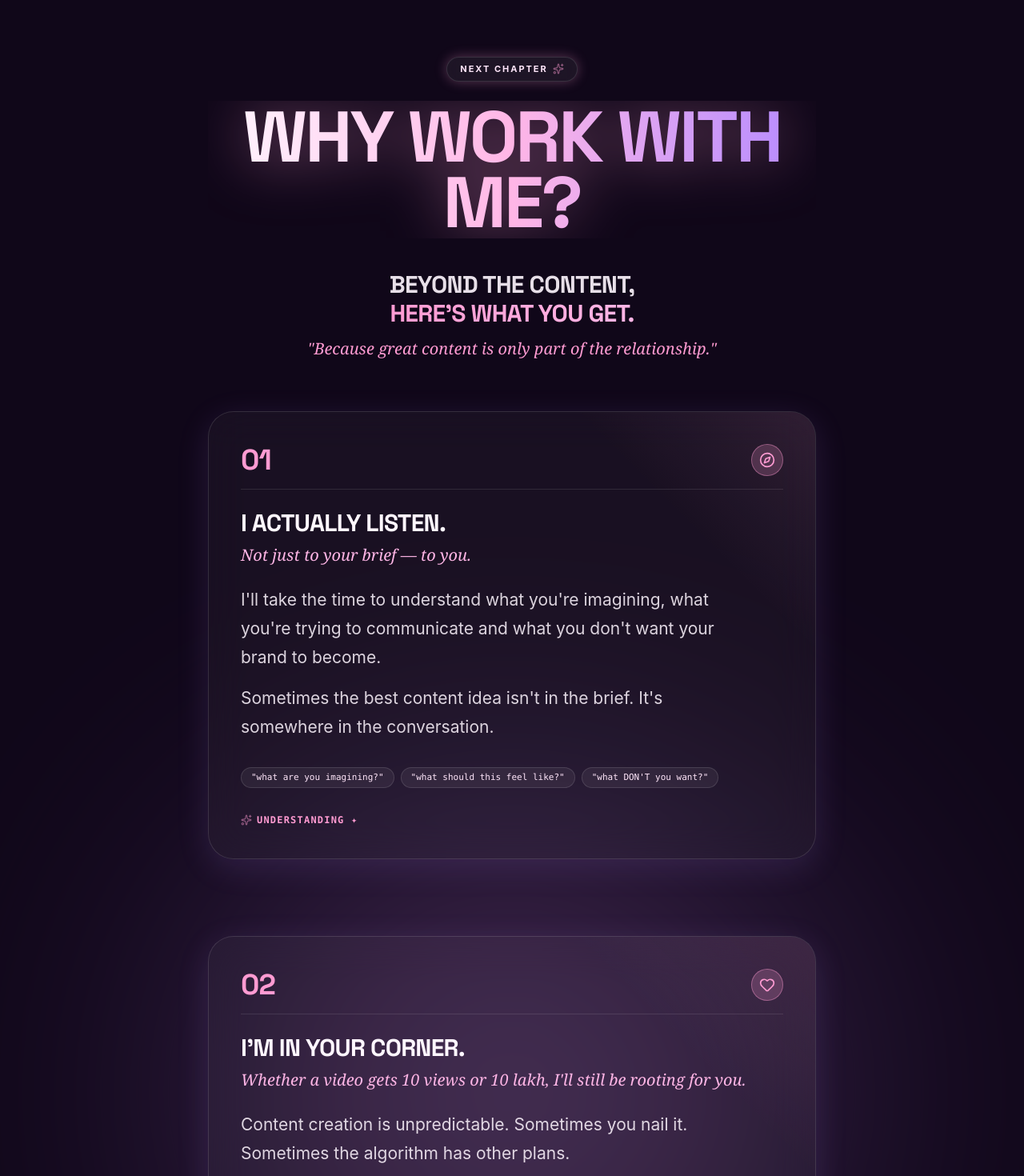
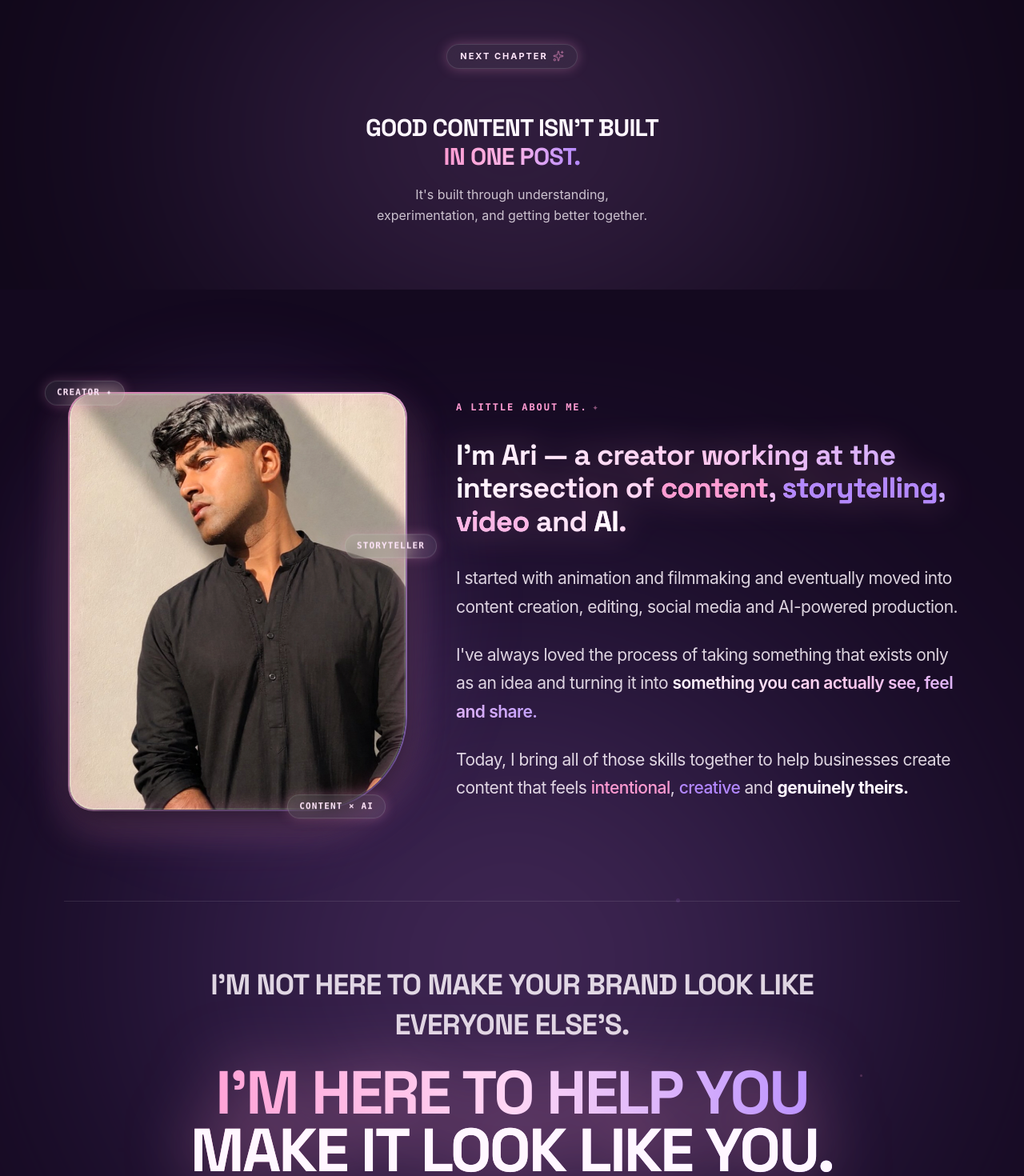
Before and after one commit to evanbose7/ARIIMAKESFILMS, a React (Vite) app: page / in a window 1280 px wide. Shown: the part 5920-7390 px from the top of the page at 80% size. Built offline with nearby package versions, Linux system fonts and the light colour scheme.

Commit message:
Remove Why Work With Me heading and cards from Next Chapter section

```diff
--- a/src/components/PartnershipSection.tsx
+++ b/src/components/PartnershipSection.tsx
@@ -1,107 +1,21 @@
 import React from 'react';
 import { motion } from 'framer-motion';
-import { Sparkles, Heart, Compass, ShieldCheck, Zap, TrendingUp } from 'lucide-react';
-
-export interface Principle {
-  number: string;
-  title: string;
-  subtitle: string;
-  paragraphs: string[];
-  highlight?: string;
-  icon: React.ComponentType<{ className?: string }>;
-  tags: string[];
-  badge: string;
-}
-
-export const PRINCIPLES: Principle[] = [
-  {
-    number: '01',
-    title: 'I ACTUALLY LISTEN.',
-    subtitle: 'Not just to your brief — to you.',
-    paragraphs: [
-      "I'll take the time to understand what you're imagining, what you're trying to communicate and what you don't want your brand to become.",
-      "Sometimes the best content idea isn't in the brief. It's somewhere in the conversation.",
-    ],
-    icon: Compass,
-    tags: ['"what are you imagining?"', '"what should this feel like?"', '"what DON\'T you want?"'],
-    badge: 'UNDERSTANDING ✦',
-  },
-  {
-    number: '02',
-    title: "I'M IN YOUR CORNER.",
-    subtitle: 'Whether a video gets 10 views or 10 lakh, I\'ll still be rooting for you.',
-    paragraphs: [
-      'Content creation is unpredictable. Sometimes you nail it. Sometimes the algorithm has other plans.',
-      "But the effort, the learning and the next idea? I'll be there for all of it.",
-    ],
-    icon: Heart,
-    tags: ['10 views', '10K views', '10L views'],
-    badge: 'KEEP GOING ✦',
-  },
-  {
-    number: '03',
-    title: 'I CARE ABOUT THE WHY.',
-    subtitle: 'I don\'t want to make something that simply looks good.',
-    paragraphs: [
-      'I want to know: Why are we making this? Who is it for? What should they feel?',
-      "Because when there's a reason behind the content, the content starts feeling real.",
-    ],
-    icon: ShieldCheck,
-    tags: ['WHY?', 'WHO?', 'FEEL?'],
-    badge: 'PURPOSE ✦',
-  },
-  {
-    number: '04',
-    title: 'I KEEP IT COST-EFFECTIVE.',
-    subtitle: 'You don\'t need a massive production house to make great content.',
-    paragraphs: [
-      'By combining AI, editing, UGC, strategy and creative execution, I can keep the process lean and find smarter ways to bring ideas to life.',
-    ],
-    highlight: 'SMALLER PROCESS. BIGGER POSSIBILITIES.',
-    icon: Zap,
-    tags: ['AI', 'UGC', 'EDITING', 'STRATEGY', 'CREATIVE'],
-    badge: 'BIGGER POSSIBILITIES ✦',
-  },
-  {
-    number: '05',
-    title: "I'M HERE FOR THE LONG GAME.",
-    subtitle: "I'm not interested in making one reel and disappearing.",
-    paragraphs: [
-      "I'll learn your brand. I'll understand your audience. I'll learn what works. I'll learn what doesn't. And we'll keep getting better.",
-    ],
-    highlight: "GOOD CONTENT ISN'T BUILT IN ONE POST.",
-    icon: TrendingUp,
-    tags: ['START', 'LEARN', 'CREATE', 'IMPROVE', 'GROW'],
-    badge: 'BETTER TOGETHER ✦',
-  },
-];
+import { Sparkles } from 'lucide-react';
 
 export const PartnershipSection: React.FC = () => {
-  const lineVariants = {
-    hidden: { opacity: 0, y: 18 },
-    show: {
-      opacity: 1,
-      y: 0,
-      transition: { duration: 0.5, ease: [0.22, 1, 0.36, 1] as [number, number, number, number] },
-    },
-  };
-
   return (
-    <section className="relative w-full min-h-screen py-24 px-4 overflow-hidden z-20 bg-[#100719] text-[#FFF7FF] flex flex-col items-center justify-center select-none">
+    <section className="relative w-full py-20 px-4 overflow-hidden z-20 bg-[#100719] text-[#FFF7FF] flex flex-col items-center justify-center select-none">
 
       {/* 1. ATMOSPHERIC SOFT PURPLE SILK RADIAL GLOW */}
       <div
-        className="absolute top-1/4 left-1/2 -translate-x-1/2 w-[900px] h-[800px] opacity-25 blur-[160px] pointer-events-none rounded-full"
+        className="absolute top-1/2 left-1/2 -translate-x-1/2 -translate-y-1/2 w-[900px] h-[500px] opacity-25 blur-[160px] pointer-events-none rounded-full"
         style={{
           background: 'radial-gradient(ellipse at center, #FF9BD2 0%, #C084FC 45%, #100719 80%, transparent 100%)',
         }}
       />
 
       {/* MAIN CONTAINER CAPPED TO MAX WIDTH 760PX */}
-      <div className="w-full max-w-[760px] mx-auto flex flex-col items-center text-center space-y-16 relative z-20">
-
-        {/* 2. SECTION OPENING HIERARCHY */}
-        <div className="w-full flex flex-col items-center space-y-6">
+      <div className="w-full max-w-[760px] mx-auto flex flex-col items-center text-center space-y-10 relative z-20">
 
         {/* EYEBROW BADGE: NEXT CHAPTER ✦ */}
         <motion.div
@@ -120,149 +34,13 @@ export const PartnershipSection: React.FC = () => {
           <Sparkles className="w-3.5 h-3.5 text-[#FF9BD2] animate-pulse" />
         </motion.div>
 
-          {/* PRIMARY DOMINANT HEADING: WHY WORK WITH ME? */}
-          <motion.div
-            initial="hidden"
-            whileInView="show"
-            viewport={{ once: true, margin: '-60px' }}
-            className="w-full"
-          >
-            <h2 className="font-display font-black text-center flex flex-col items-center justify-center">
-              <div className="overflow-hidden py-1">
-                <motion.span
-                  variants={lineVariants}
-                  className="
-                    block uppercase
-                    text-[clamp(42px,10vw,52px)] md:text-[clamp(72px,7vw,90px)]
-                    leading-[0.92] tracking-[-0.03em] font-black text-center
-                    bg-gradient-to-r from-[#FFF7FF] via-[#FFB6E6] to-[#B388FF] bg-clip-text text-transparent
-                    drop-shadow-[0_0_35px_rgba(255,155,210,0.5)]
-                  "
-                >
-                  WHY WORK WITH ME?
-                </motion.span>
-              </div>
-            </h2>
-          </motion.div>
-
-          {/* VISUAL PAUSE (40px-60px mobile / 60px-100px desktop) */}
-
-          {/* SECONDARY EMOTIONAL INTRODUCTION: BEYOND THE CONTENT, HERE'S WHAT YOU GET. */}
-          <motion.div
-            initial={{ opacity: 0, y: 20, filter: 'blur(6px)' }}
-            whileInView={{ opacity: 1, y: 0, filter: 'blur(0px)' }}
-            viewport={{ once: true }}
-            transition={{ duration: 0.8, delay: 0.2 }}
-            className="w-full pt-4 space-y-2"
-          >
-            <h3 className="font-display font-extrabold text-xl sm:text-2xl md:text-3xl text-[#FFF7FF]/90 uppercase tracking-tight">
-              BEYOND THE CONTENT, <br />
-              <span className="text-transparent bg-clip-text bg-gradient-to-r from-[#FF9BD2] to-[#FFB6E6]">
-                HERE'S WHAT YOU GET.
-              </span>
-            </h3>
-
-            {/* OPTIONAL SMALL SUPPORTING LINE */}
-            <p className="font-serif italic text-lg sm:text-xl text-[#FF9BD2] pt-1">
-              "Because great content is only part of the relationship."
-            </p>
-          </motion.div>
-
-        </div>
-
-        {/* 3. THE FIVE CREATIVE PARTNERSHIP MOMENTS (CHAPTERS) */}
-        <div className="w-full flex flex-col items-center space-y-16 sm:space-y-24">
-          {PRINCIPLES.map((principle, idx) => {
-            const Icon = principle.icon;
-
-            return (
-              <motion.div
-                key={principle.number}
-                initial={{ opacity: 0, y: 30 }}
-                whileInView={{ opacity: 1, y: 0 }}
-                viewport={{ once: true, margin: '-80px' }}
-                transition={{ duration: 0.8, delay: idx * 0.1 }}
-                className="
-                  w-full p-6 sm:p-10 rounded-[32px]
-                  bg-white/[0.04] border border-white/[0.12] backdrop-blur-xl
-                  shadow-[0_10px_40px_rgba(179,136,255,0.14)]
-                  flex flex-col text-left space-y-6 relative overflow-hidden gpu-layer
-                "
-              >
-                {/* Background Ambient Glow */}
-                <div className="absolute top-0 right-0 w-[300px] h-[300px] bg-gradient-to-bl from-[#FF9BD2]/10 via-transparent to-transparent pointer-events-none" />
-
-                {/* Top Row: Large Chapter Number & Icon */}
-                <div className="flex items-center justify-between border-b border-white/10 pb-4">
-                  <span className="font-display font-black text-3xl sm:text-4xl text-[#FF9BD2] tracking-tight">
-                    {principle.number}
-                  </span>
-                  <div className="w-10 h-10 rounded-full bg-[#FF9BD2]/20 border border-[#FF9BD2]/40 flex items-center justify-center text-[#FF9BD2]">
-                    <Icon className="w-5 h-5" />
-                  </div>
-                </div>
-
-                {/* Heading & Subtitle */}
-                <div className="space-y-2">
-                  <h3 className="font-display font-black text-2xl sm:text-3xl text-[#FFF7FF] tracking-tight">
-                    {principle.title}
-                  </h3>
-                  <p className="font-serif italic text-lg sm:text-xl text-[#FFB6E6]">
-                    {principle.subtitle}
-                  </p>
-                </div>
-
-                {/* Paragraphs with Editorial Typography Hierarchy */}
-                <div className="space-y-4 text-[18px] sm:text-[20px] md:text-[21px] text-[#FFF7FF]/85 leading-[1.7] max-w-[620px]">
-                  {principle.paragraphs.map((p, pIdx) => (
-                    <motion.p
-                      key={pIdx}
-                      initial={{ opacity: 0, y: 16, filter: 'blur(4px)' }}
-                      whileInView={{ opacity: 1, y: 0, filter: 'blur(0px)' }}
-                      viewport={{ once: true }}
-                      transition={{ duration: 0.7, delay: pIdx * 0.15 }}
-                    >
-                      {p}
-                    </motion.p>
-                  ))}
-                </div>
-
-                {/* Highlight callout if present */}
-                {principle.highlight && (
-                  <div className="p-3.5 rounded-2xl bg-[#FF9BD2]/15 border border-[#FF9BD2]/30 text-xs sm:text-sm font-mono font-bold tracking-wider text-[#FF9BD2] uppercase">
-                    ✦ {principle.highlight}
-                  </div>
-                )}
-
-                {/* Visual Metaphor Tags */}
-                <div className="pt-2 flex flex-wrap items-center gap-2">
-                  {principle.tags.map((tag, tIdx) => (
-                    <span
-                      key={tIdx}
-                      className="px-3 py-1 rounded-full bg-white/[0.06] border border-white/[0.12] text-[11px] font-mono text-[#FFE6FA]"
-                    >
-                      {tag}
-                    </span>
-                  ))}
-                </div>
-
-                {/* Badge Bottom Left */}
-                <div className="pt-2 flex items-center gap-1.5 text-xs font-mono font-bold tracking-widest text-[#FF9BD2] uppercase">
-                  <Sparkles className="w-3.5 h-3.5 text-[#FF9BD2] animate-pulse" />
-                  <span>{principle.badge}</span>
-                </div>
-              </motion.div>
-            );
-          })}
-        </div>
-
-        {/* 4. FINAL CLOSING STATEMENT BEFORE SECTION 8 */}
+        {/* FINAL CLOSING STATEMENT */}
         <motion.div
           initial={{ opacity: 0, y: 24 }}
           whileInView={{ opacity: 1, y: 0 }}
           viewport={{ once: true }}
           transition={{ duration: 0.85 }}
-          className="w-full space-y-4 pt-8 border-t border-white/10"
+          className="w-full space-y-4 pt-4"
         >
           <h3 className="font-display font-extrabold text-2xl sm:text-3xl text-[#FFF7FF] tracking-tight">
             GOOD CONTENT ISN'T BUILT <br />
```
Lines whose indentation alone changed are shown as unchanged.
